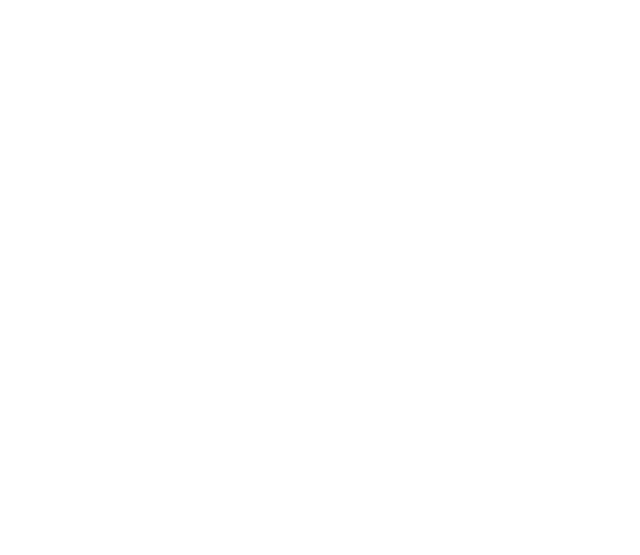
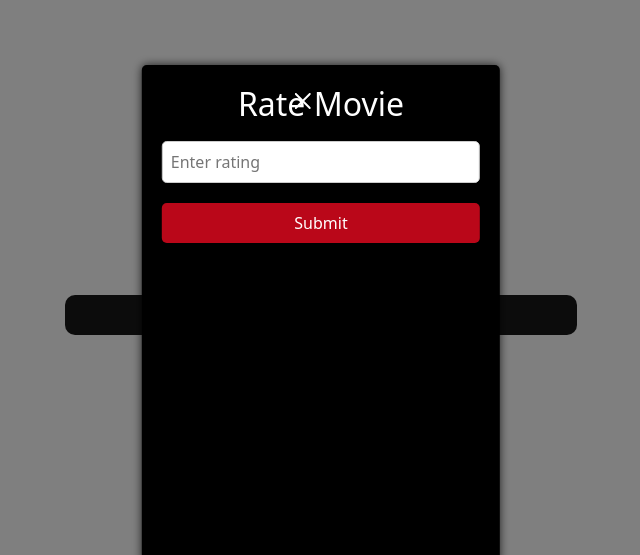
Before and after one commit to SMunib/Watcher, a React (Vite) app in the folder front-end/: page /RatingPopup in a window 1280 px wide. Before the commit this address had no page. Shown: the part 245-800 px from the top of the page, without its empty margins (319-959 px from the left). Built offline with nearby package versions, Linux system fonts and the light colour scheme.

Commit message:
rating added

```diff
--- a/front-end/src/App.jsx
+++ b/front-end/src/App.jsx
@@ -7,6 +7,7 @@
 import Home from './components/home';
 import MiniPage from './components/minipage';
 import SearchPage from './components/Search';
+import RatingPopup from './components/RatingPopup';
 
 function App() {
 
@@ -23,6 +24,7 @@
         <Route  path="/Home"  element={<Home />} />
         <Route  path="/Login" element={<Login />}  />
         <Route path="/minipage/:movieName" element={<MiniPage />} />
+        <Route path="/RatingPopup" element={<RatingPopup/>} />
         <Route path="/search" element={<SearchPage/>} />
       </Routes>
     </Router>
--- a/front-end/src/Style.css
+++ b/front-end/src/Style.css
@@ -742,3 +742,74 @@
     top: 430px;
     left: 24px; */
   }
+/* RatingPopup component styles */
+/* RatingPopup component styles */
+.modal-overlay {
+  position: fixed;
+  top: 0;
+  left: 0;
+  width: 100%;
+  height: 100%;
+  background-color: rgba(0, 0, 0, 0.5); /* Semi-transparent background */
+  z-index: 1000; /* Ensure it appears above other content */
+  backdrop-filter: blur(5px); /* Apply blur effect to the background */
+  display: flex;
+  justify-content: center;
+  align-items: center;
+}
+.popup2 {
+  position: fixed;
+  top: 70%;
+  left: 50%;
+  transform: translate(-50%, -50%);
+  background-color: rgba(0, 0, 0, 0.9);
+  padding: 20px;
+  border-radius: 10px;
+  width: 40%;
+  z-index: 100%;
+}
+
+.popup-inner.rating-popup2 {
+  text-align: center;
+  height: 500px;
+}
+
+.popup2 button.btn-close {
+  position: absolute;
+  top: 10px;
+  right: 10px;
+  color: #fff;
+  border: none;
+  background-color: transparent;
+  font-size: 20px;
+  cursor: pointer;
+}
+
+.popup2 button.btn-close:hover {
+  color: #ccc;
+}
+
+.popup-inner.rating-popup2 input[type="number"] {
+  width: 100%;
+  margin-top: 10px;
+  padding: 8px;
+  font-size: 16px;
+  border: 1px solid #ccc;
+  border-radius: 5px;
+}
+
+.popup-inner.rating-popup2 button {
+  margin-top: 10px;
+  width: 100%;
+  padding: 8px;
+  font-size: 16px;
+  border: none;
+  border-radius: 5px;
+  background-color: #ba0719;
+  color: #fff;
+  cursor: pointer;
+}
+
+.popup-inner.rating-popup2 button:hover {
+  background-color: #ba0725;
+}
--- /dev/null
+++ b/front-end/src/components/RatingPopup.jsx
@@ -0,0 +1,44 @@
+import React, { useState } from 'react';
+
+export default function RatingPopup({ onClose, onSubmit }) {
+  const [rating, setRating] = useState('');
+
+  const handleChange = (event) => {
+    setRating(event.target.value);
+  };
+
+  const handleSubmit = () => {
+    if (rating !== '') {
+      const parsedRating = parseFloat(rating);
+      if (parsedRating <= 10) {
+        onSubmit(parsedRating);
+        onClose();
+      } else {
+        alert('Rating should not exceed 10!');
+      }
+    } else {
+      alert('Please enter a rating!');
+    }
+  };
+
+  return (
+    <div className="modal-overlay">
+      <div className="popup2">
+        <div className="popup-inner rating-popup2">
+          <button onClick={onClose} type='button' className="btn-close btn-close-white" aria-label="Close"></button>
+          <h2 className="text-white">Rate Movie</h2>
+          <input
+            type="number"
+            step="0.1"
+            min="0"
+            max="10"
+            placeholder="Enter rating"
+            value={rating}
+            onChange={handleChange}
+          />
+          <button onClick={handleSubmit} className="btn btn-primary">Submit</button>
+        </div>
+      </div>
+    </div>
+  );
+}
--- a/front-end/src/components/Search.jsx
+++ b/front-end/src/components/Search.jsx
@@ -9,7 +9,7 @@
 
   return (
     <div>
-      <h1>Search Results for: {query}</h1>
+      {/* <h1>Search Results for: {query}</h1> */}
 
       {/* Add search results or any other content here */}
     </div>
--- a/front-end/src/components/minipage.jsx
+++ b/front-end/src/components/minipage.jsx
@@ -1,7 +1,9 @@
 import React, { useEffect, useState } from 'react';
+import RatingPopup from './RatingPopup';
 
 export default function MiniPage({ movieName, onClose }) {
   const [selectedMovie, setSelectedMovie] = useState(null);
+  const [showRatingPopup, setShowRatingPopup] = useState(false); // Ensure initial value is false
 
   const movie = {
     name: "Inception",
@@ -28,7 +30,22 @@
   }, [onClose]);
 
   const handleAddButtonClick = () => {
-      setSelectedMovie(movie.name);
+    setSelectedMovie(movie.name);
+  };
+
+  const handleRateButtonClick = () => {
+    console.log("Rate button clicked"); // Debugging statement
+    setShowRatingPopup(true);
+  };
+
+  const handleCloseRatingPopup = () => {
+    setShowRatingPopup(false);
+  };
+
+  const handleRatingSubmit = (rating) => {
+    // Handle rating submission here
+    console.log("Rating submitted:", rating);
+    setShowRatingPopup(false);
   };
 
   return (
@@ -43,9 +60,8 @@
                   <button className='addbutton' onClick={handleAddButtonClick}>
                     {selectedMovie === movie.name ? <i className="bi bi-check-circle-fill"></i> : <i className="bi bi-plus-circle"></i>}
                   </button>
-
                 )}
-                <button type="button" className="btn btn-outline-secondary" style={{paddingleft: "100px !important"}}>Rate</button>
+                <button onClick={handleRateButtonClick} type="button" className="btn btn-outline-secondary" style={{paddingLeft: "100px !important"}}>Rate</button>
               </div>
             </div>
           </div>
@@ -63,7 +79,9 @@
             </div>
           </div>
         </div>
+        {showRatingPopup && <RatingPopup onClose={handleCloseRatingPopup} onSubmit={handleRatingSubmit} />}
       </div>
+
     </>
   );
 }
```
